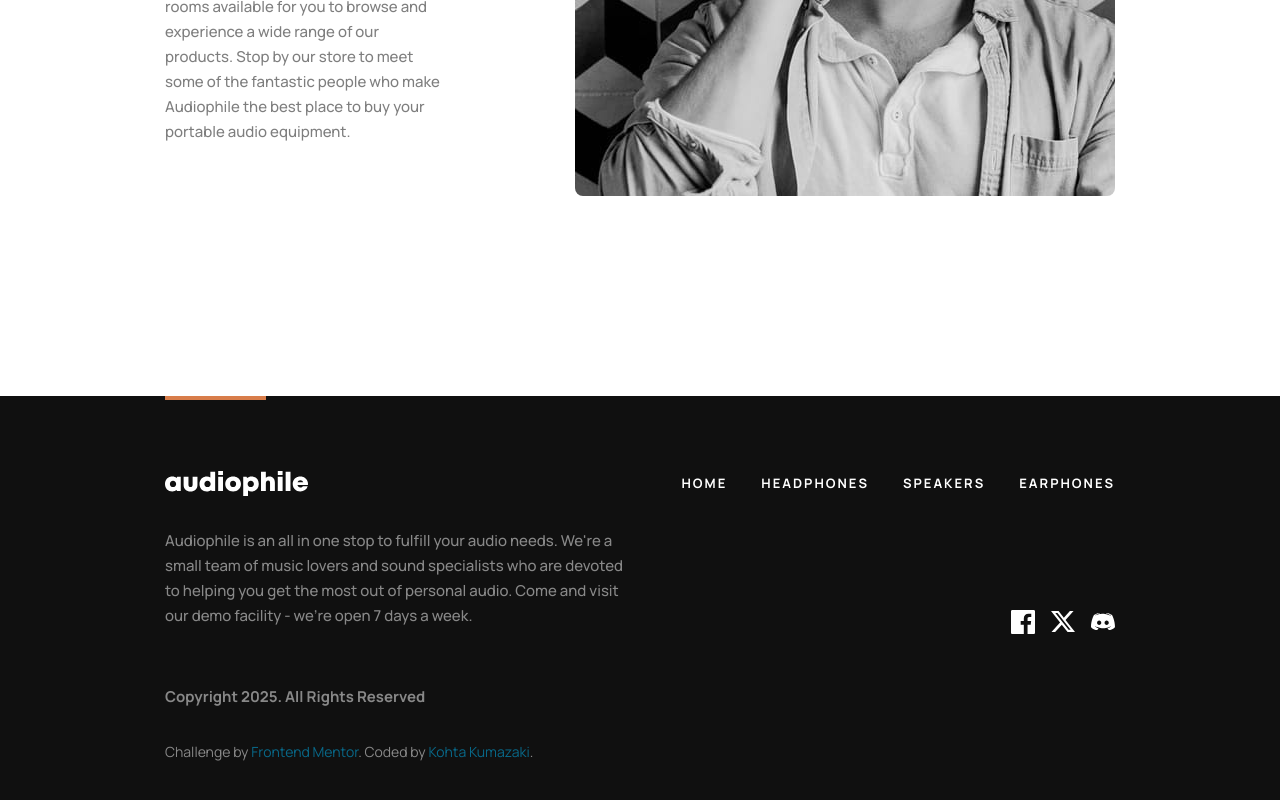
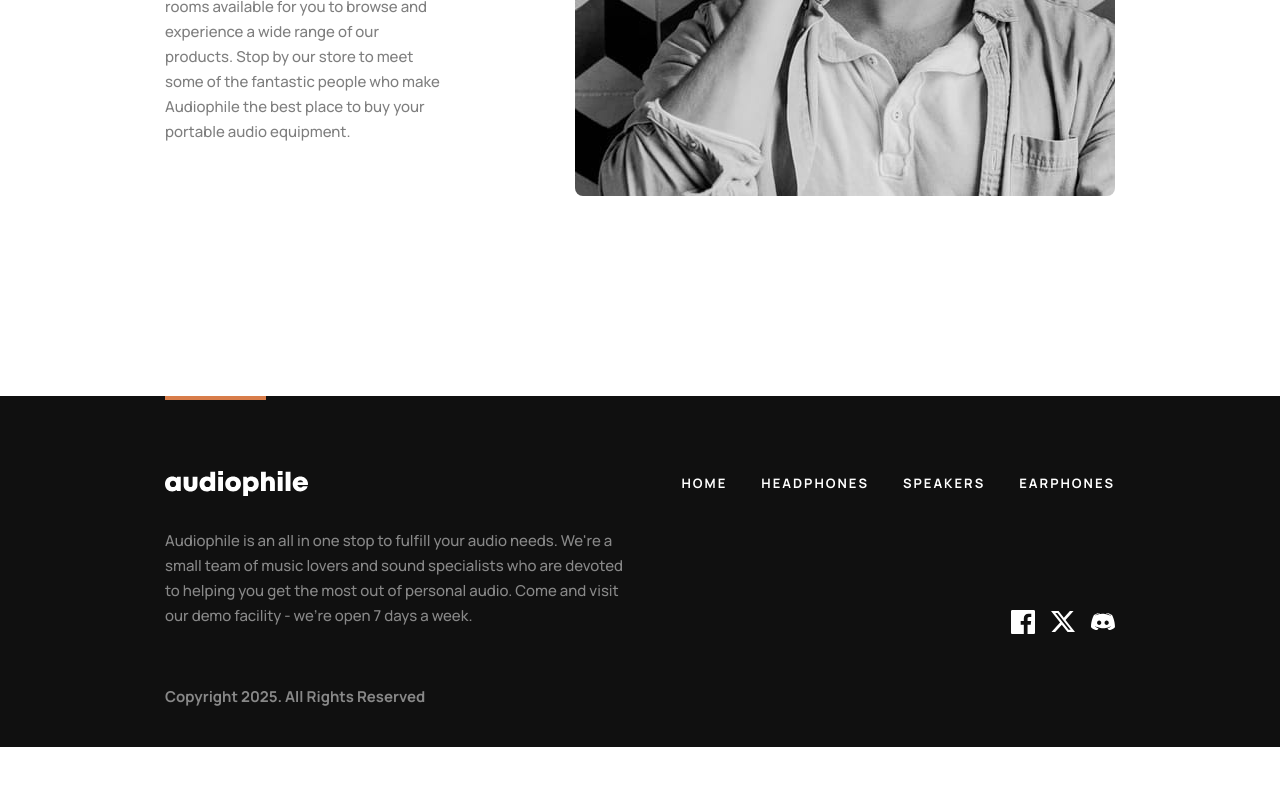
Before and after one commit to BlackiePearlJoobi/audiophile-ecommerce-website, a Next.js app: page / in a window 1280 px wide. Shown: the part 3080-3880 px from the top of the page. After the commit the page ends 3827 px from the top, so only its background shows below. Built offline with nearby package versions, Linux system fonts and the light colour scheme.

Commit message:
Polish footer

```diff
--- a/app/components/Footer.tsx
+++ b/app/components/Footer.tsx
@@ -55,27 +55,6 @@ const Footer = () => {
             </Link>
           </div>
         </div>
-        <div className="text-[12px] text-[var(--white)] opacity-50 sm:text-[14px]">
-          Challenge by&nbsp;
-          <Link
-            href="https://www.frontendmentor.io?ref=challenge"
-            target="_blank"
-            aria-label="Learn more about challenges on frontendmentor.io"
-            className="text-[#00bfff] hover:text-[var(--dark-orange)] visited:text-[#9370db]"
-          >
-            Frontend Mentor
-          </Link>
-          . Coded by&nbsp;
-          <Link
-            href="https://www.frontendmentor.io/profile/BlackiePearlJoobi"
-            target="_blank"
-            aria-label="Visit Kohta Kumazaki's developer profile on frontendmentor.io"
-            className="text-[#00bfff] hover:text-[var(--dark-orange)] visited:text-[#9370db]"
-          >
-            Kohta Kumazaki
-          </Link>
-          .
-        </div>
       </footer>
     </div>
   );
```
